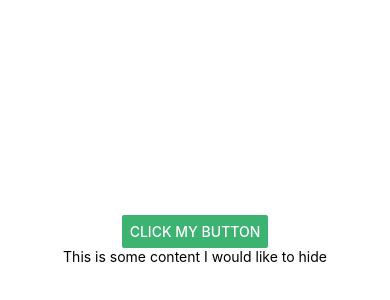
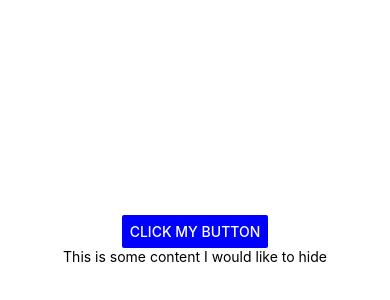
Before and after one commit to amite/BasicTouchDemo, a React Native app: screen / in a window 390 px wide. Shown: the part 182-482 px from the top of the page. Built offline with nearby package versions, Linux system fonts and the light colour scheme.

Commit message:
adding default props

```diff
--- a/App.js
+++ b/App.js
@@ -14,7 +14,6 @@ export default class App extends React.Component {
   render() {
     let buttonProps = {
       style: { marginBottom: 10 },
-      color: "mediumseagreen",
       onClick: () => this.handleClick("some custom message"),
       title: "Click my Button"
     }
--- a/components/MyButton.js
+++ b/components/MyButton.js
@@ -2,10 +2,14 @@ import React, { Component } from "react"
 import { Button } from "react-native"
 
 export default class MyButton extends Component {
+  static defaultProps = {
+    color: "blue"
+  }
+
   render() {
     return (
       <Button
-        color="mediumseagreen"
+        color={this.props.color}
         onPress={this.props.onClick}
         title={this.props.title}
       />
```
